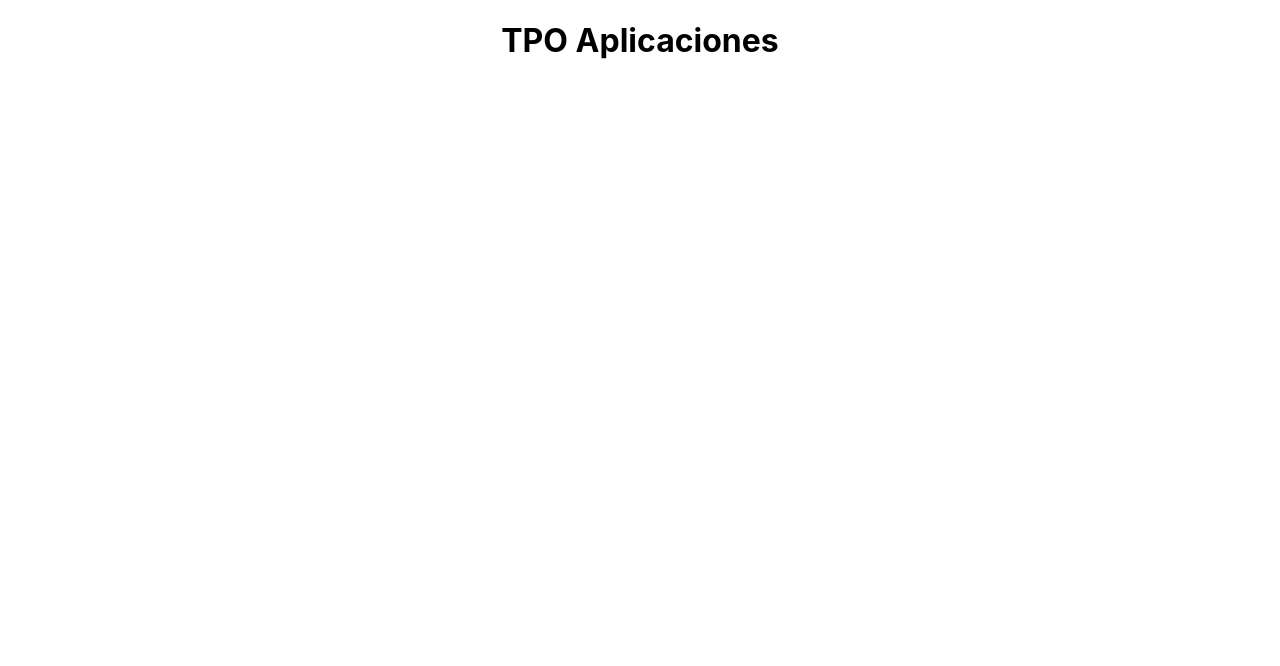
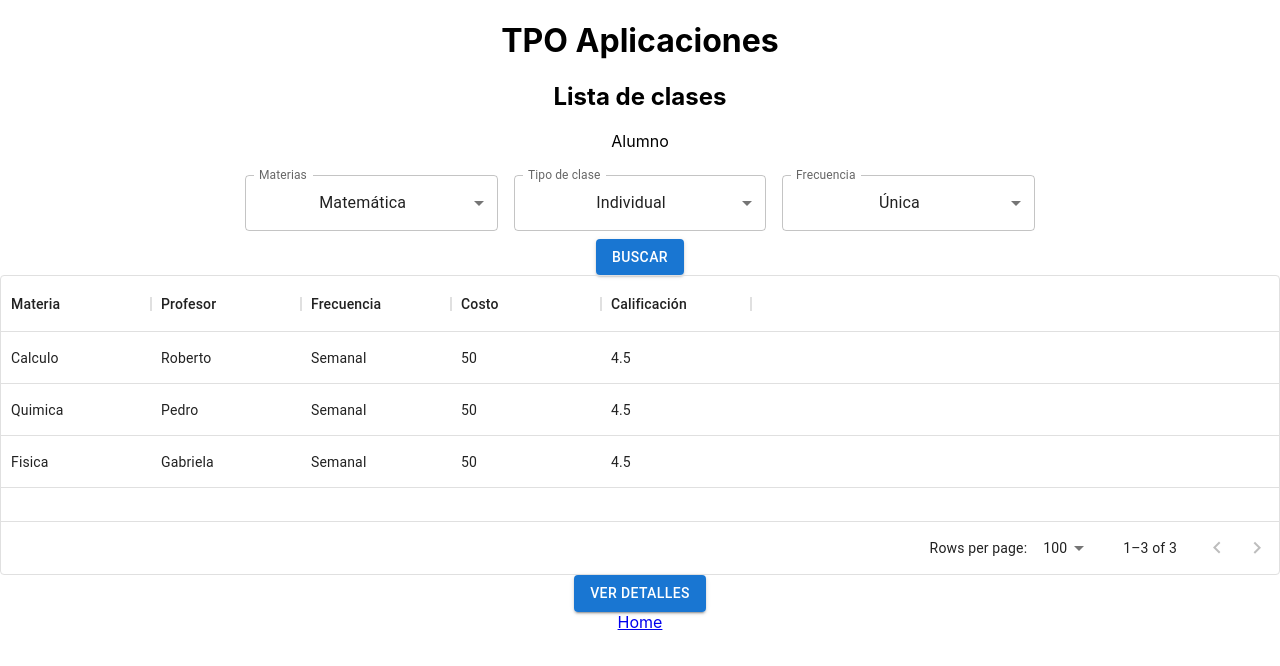
Before and after one commit to acerquone/api-tpo-2022, a React (Create React App) app: page /listaclasesalumno in a window 1280 px wide. Before the commit this address had no page. Shown: the top 666 px of the page. Built offline with nearby package versions, Linux system fonts and the light colour scheme.

Commit message:
Commit 5

```diff
--- a/src/App.js
+++ b/src/App.js
@@ -6,6 +6,7 @@ import { About } from "./pages/about";
 import { Login } from "./pages/login";
 import { ListaClasesProfe } from "./pages/listaclasesprofe"
 import { ClaseProf } from "./pages/claseprof";
+import { ListaClasesAlumno } from "./pages/listaclasesalumno";
 
 
 function App() {
@@ -18,6 +19,7 @@ function App() {
         <Route path="login" element={<Login/>} />
         <Route path="listaclasesprofe" element={<ListaClasesProfe/>} />
         <Route path="claseprof" element={<ClaseProf/>} />
+        <Route path="listaclasesalumno" element={<ListaClasesAlumno/>} />
       </Routes>
     </div>
   );
--- /dev/null
+++ b/src/components/tablalumnos.js
@@ -0,0 +1,24 @@
+import * as React from 'react';
+import { DataGrid, GridRowsProp, GridColDef } from '@mui/x-data-grid';
+
+const rows = [
+  { id: 1, col1: 'Calculo', col2: 'Roberto', col3: 'Semanal', col4: '50', col5: '4.5' },
+  { id: 2, col1: 'Quimica', col2: 'Pedro', col3: 'Semanal', col4: '50', col5: '4.5' },
+  { id: 3, col1: 'Fisica', col2: 'Gabriela', col3: 'Semanal', col4: '50', col5: '4.5' },
+];
+
+const columns= [
+  { field: 'col1', headerName: 'Materia', width: 150 },
+  { field: 'col2', headerName: 'Profesor', width: 150 },
+  { field: 'col3', headerName: 'Frecuencia', width: 150 },
+  { field: 'col4', headerName: 'Costo', width: 150 },
+  { field: 'col5', headerName: 'Calificación', width: 150 },
+];
+
+export default function TablaAlumnos() {
+  return (
+    <div style={{ height: 300, width: '100%' }}>
+      <DataGrid rows={rows} columns={columns} />
+    </div>
+  );
+}
--- a/src/components/tablaprofesor.js
+++ b/src/components/tablaprofesor.js
@@ -2,14 +2,18 @@ import * as React from 'react';
 import { DataGrid, GridRowsProp, GridColDef } from '@mui/x-data-grid';
 
 const rows = [
-  { id: 1, col1: 'Hello', col2: 'World' },
-  { id: 2, col1: 'DataGridPro', col2: 'is Awesome' },
-  { id: 3, col1: 'MUI', col2: 'is Amazing' },
+  { id: 1, col1: 'Integrales', col2: 'Calculo', col3: '5', col4: 'Semanal', col5: '5', col6: 'Aceptada' },
+  { id: 2, col1: 'Carbono', col2: 'Química', col3: '3', col4: 'Única', col5: '7', col6: 'Publicada' },
+  { id: 3, col1: 'Derivadas', col2: 'Calculo', col3: '2', col4: 'Semanal', col5: '14', col6: 'Finalizada' },
 ];
 
 const columns= [
-  { field: 'col1', headerName: 'Column 1', width: 150 },
-  { field: 'col2', headerName: 'Column 2', width: 150 },
+  { field: 'col1', headerName: 'Nombre', width: 150 },
+  { field: 'col2', headerName: 'Materia', width: 150 },
+  { field: 'col3', headerName: 'Duración', width: 150 },
+  { field: 'col4', headerName: 'Frecuencia', width: 150 },
+  { field: 'col5', headerName: 'Costo', width: 150 },
+  { field: 'col6', headerName: 'Estado', width: 150 },
 ];
 
 export default function TablaProfesor() {
--- /dev/null
+++ b/src/components/textfieldbusqueda.js
@@ -0,0 +1,126 @@
+import * as React from 'react';
+import Box from '@mui/material/Box';
+import TextField from '@mui/material/TextField';
+import { MenuItem } from '@mui/material';
+
+const frecuencias = [
+  {
+    value: '1',
+    label: 'Única',
+  },
+  {
+    value: '2',
+    label: 'Semanal',
+  },
+  {
+    value: '3',
+    label: 'Mensual',
+  },
+]
+
+const tipoclases = [
+    {
+      value: '1',
+      label: 'Individual',
+    },
+    {
+      value: '2',
+      label: 'Grupal',
+    },
+  ]
+
+  const materias = [
+    {
+      value: '1',
+      label: 'Matemática',
+    },
+    {
+      value: '2',
+      label: 'Física',
+    },
+    {
+      value: '3',
+      label: 'Química',
+    },
+  ]
+
+
+
+
+
+export function TextFieldBusqueda() {
+
+  const [frecuencia, setFrecuencia] = React.useState('1');
+
+  const handleChange3 = (event) => {
+    setFrecuencia(event.target.value);
+  };
+
+  const [materia, setMateria] = React.useState('1');
+
+  const handleChange1 = (event) => {
+    setMateria(event.target.value);
+  };
+
+  const [tipoclase, setipoclase] = React.useState('1');
+
+  const handleChange2 = (event) => {
+    setipoclase(event.target.value);
+  };
+
+  return (
+    <Box
+      component="form"
+      sx={{
+        '& .MuiTextField-root': { m: 1, width: '25ch' },
+      }}
+      noValidate
+      autoComplete="off"
+    >
+      <div>
+
+        <TextField
+          id="outlined-select-currency"
+          select
+          label="Materias"
+          value={materia}
+          onChange={handleChange1}
+        >
+          {materias.map((option) => (
+            <MenuItem key={option.value} value={option.value}>
+              {option.label}
+            </MenuItem>
+          ))}
+        </TextField>
+
+        <TextField
+          id="outlined-select-currency"
+          select
+          label="Tipo de clase"
+          value={tipoclase}
+          onChange={handleChange2}
+        >
+          {tipoclases.map((option) => (
+            <MenuItem key={option.value} value={option.value}>
+              {option.label}
+            </MenuItem>
+          ))}
+        </TextField>
+
+        <TextField
+          id="outlined-select-currency"
+          select
+          label="Frecuencia"
+          value={frecuencia}
+          onChange={handleChange3}
+        >
+          {frecuencias.map((option) => (
+            <MenuItem key={option.value} value={option.value}>
+              {option.label}
+            </MenuItem>
+          ))}
+        </TextField>
+      </div>
+    </Box>
+  );
+}
--- a/src/components/textfieldclases.js
+++ b/src/components/textfieldclases.js
@@ -1,8 +1,33 @@
 import * as React from 'react';
 import Box from '@mui/material/Box';
 import TextField from '@mui/material/TextField';
+import { MenuItem } from '@mui/material';
+
+const frecuencias = [
+  {
+    value: '1',
+    label: 'Única',
+  },
+  {
+    value: '2',
+    label: 'Semanal',
+  },
+  {
+    value: '3',
+    label: 'Mensual',
+  },
+]
+
+
 
 export function TextFieldClases() {
+
+  const [frecuencia, setFrecuencia] = React.useState('1');
+
+  const handleChange = (event) => {
+    setFrecuencia(event.target.value);
+  };
+
   return (
     <Box
       component="form"
@@ -33,14 +58,19 @@ export function TextFieldClases() {
             }}
         />
         <TextField
-            id="outlined-basic"
-            label="Frecuencia"
-            type="date"
-            variant="outlined"
-            InputLabelProps={{
-              shrink: true,
-            }}
-        />
+          id="outlined-select-currency"
+          select
+          label="Frecuencia"
+          value={frecuencia}
+          onChange={handleChange}
+        >
+          {frecuencias.map((option) => (
+            <MenuItem key={option.value} value={option.value}>
+              {option.label}
+            </MenuItem>
+          ))}
+        </TextField>
+
         <TextField
             id="outlined-basic"
             label="Costo"
--- a/src/pages/claseprof.js
+++ b/src/pages/claseprof.js
@@ -1,16 +1,22 @@
 import React from 'react';
 import { Routes, Route, Link } from "react-router-dom";
 import { TextFieldClases } from '../components/textfieldclases';
-import { Box } from '@mui/material';
+import { Box,ButtonGroup,Button } from '@mui/material';
 
 
 export function ClaseProf() {
     return (
     <>
         <main>
+            <h2>Crear o modificar clase</h2>
+            <p>Profesor</p>
             <Box>
                 <TextFieldClases></TextFieldClases>
             </Box>
+            <ButtonGroup variant="contained" aria-label="outlined primary button group">
+                <Button>Aceptar</Button>
+                <Button>Cancelar</Button>
+            </ButtonGroup>
         </main>
         <nav>
             <Box
--- a/src/pages/home.js
+++ b/src/pages/home.js
@@ -19,6 +19,7 @@ export function Home() {
             }}
             >
               <Link to="/login">Login</Link>
+              <Link to="/listaclasesalumno">Lista de clases Alumno</Link>
               <Link to="/about">About</Link>
             </Box>
         </nav>
--- a/src/pages/clasesprof.js
+++ b/src/pages/listaclasesalumno.js
@@ -1,19 +1,23 @@
 import React from 'react';
 import { Routes, Route, Link } from "react-router-dom";
-import TablaProfesor from '../components/tablaprofesor';
+import TablaAlumnos from '../components/tablalumnos';
 import { Box } from '@mui/system';
 import { ButtonGroup, Button } from '@mui/material';
+import { TextFieldBusqueda } from '../components/textfieldbusqueda';
 
-export function ClasesProf() {
+export function ListaClasesAlumno() {
     return (
     <>
         <main>
-            <TablaProfesor></TablaProfesor>
+            <h2>Lista de clases</h2>
+            <p>Alumno</p>
+            <TextFieldBusqueda></TextFieldBusqueda>
             <ButtonGroup variant="contained" aria-label="outlined primary button group">
-                <Button>Crear</Button>
-                <Button>Modificar</Button>
-                <Button>Publicar</Button>
-                <Button>Eliminar</Button>
+                <Button>Buscar</Button>
+            </ButtonGroup>
+            <TablaAlumnos></TablaAlumnos>
+            <ButtonGroup variant="contained" aria-label="outlined primary button group">
+                <Button>Ver detalles</Button>
             </ButtonGroup>
         </main>
         <nav>
--- a/src/pages/listaclasesprofe.js
+++ b/src/pages/listaclasesprofe.js
@@ -8,9 +8,11 @@ export function ListaClasesProfe() {
     return (
     <>
         <main>
+            <h2>Lista de clases</h2>
+            <p>Profesor</p>
             <TablaProfesor></TablaProfesor>
             <ButtonGroup variant="contained" aria-label="outlined primary button group">
-                <Button><Link to="/claseprof">Crear</Link></Button>
+                <Button href="/claseprof">Crear</Button>
                 <Button>Modificar</Button>
                 <Button>Publicar</Button>
                 <Button>Eliminar</Button>
--- a/src/pages/login.js
+++ b/src/pages/login.js
@@ -6,10 +6,10 @@ import { TextFieldBox } from '../components/textfieldbox';
 export function Login(){
     return (
         <main>
+            <h2>Inicio de Sesión</h2>
+            <p>Primera pagina</p>
             <TextFieldBox></TextFieldBox>
-            <Button variant="contained">
-                <Link to="/listaclasesprofe">Ingresar</Link>
-            </Button>
+            <Button variant="contained" href="/listaclasesprofe">Ingresar</Button>
         </main>
     );
 }
```
